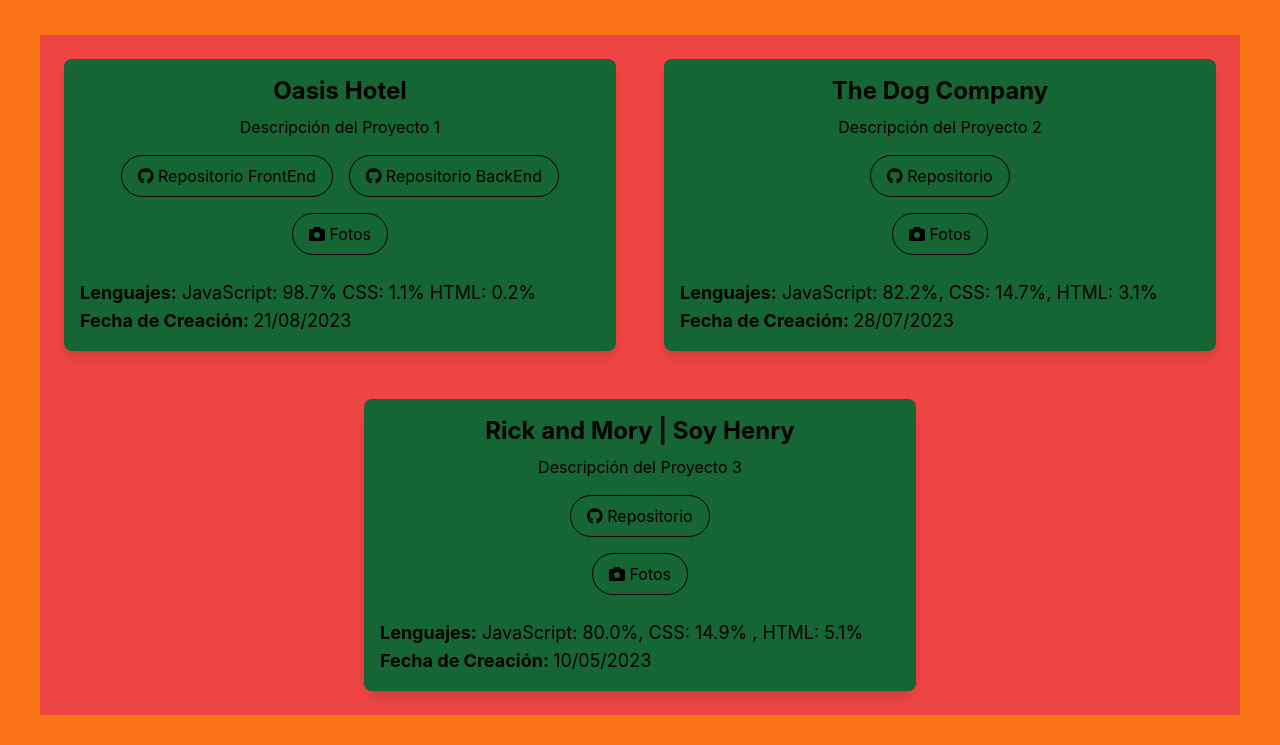
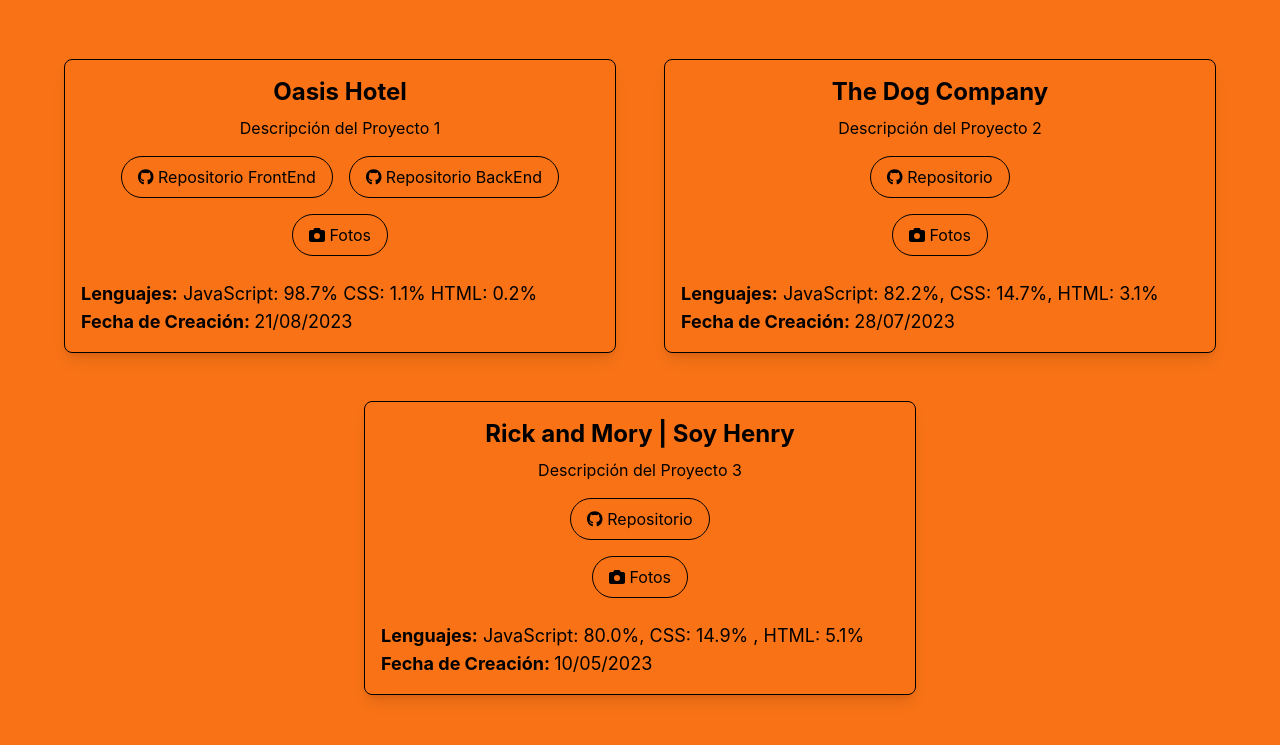
Before and after one commit to JBautistaBeck/My-Portafolio-Viejo, a React (Create React App) app: page / in a window 1280 px wide. Shown: the part 1757-2502 px from the top of the page. Built offline with nearby package versions, Linux system fonts and the light colour scheme.

Commit message:
BG de las paginas

```diff
--- a/src/componentes/card.jsx
+++ b/src/componentes/card.jsx
@@ -4,7 +4,7 @@
 
 function Card({ id, nombre, descripcion, repositorioFront, repositorioBack, lenguajes, fechaCreacion, repositorio, onClickFotos }) {
   return (
-    <div className=" bg-green-800 rounded-lg p-4 m-4 shadow-lg max-w-xl">
+    <div className="border border-black rounded-lg p-4 m-4 shadow-lg max-w-xl">
 
         <div className='text-center'>
             <h1 className="text-2xl font-bold text-black ">{nombre}</h1>
--- a/src/views/proyectos.jsx
+++ b/src/views/proyectos.jsx
@@ -19,11 +19,11 @@
   };
 
   return (
-    <div className=" bg-orange-500 text-black p-10 h-full">
+    <div className=" bg-orange-500 text-black p-10 h-full flex flex-col items-center justify-center">
 
       <h1 className='text-5xl font-bold mb-10'>Proyectos</h1>
 
-      <div className=" bg-red-500 flex flex-wrap items-center justify-center ">
+      <div className=" flex flex-wrap items-center justify-center ">
       {informacionPro.map((proyecto, index) => (
         <div className="w-1/2 p-2" key={index}>
           <Card
--- a/src/views/skills.jsx
+++ b/src/views/skills.jsx
@@ -12,7 +12,7 @@
 
 
   return (
-    <div className=" bg-gray-500 h-screen flex flex-col items-center justify-center">
+    <div className=" h-screen flex flex-col items-center justify-center">
 
       <h1 className=' text-5xl my-8'>Skills</h1>
 
```
